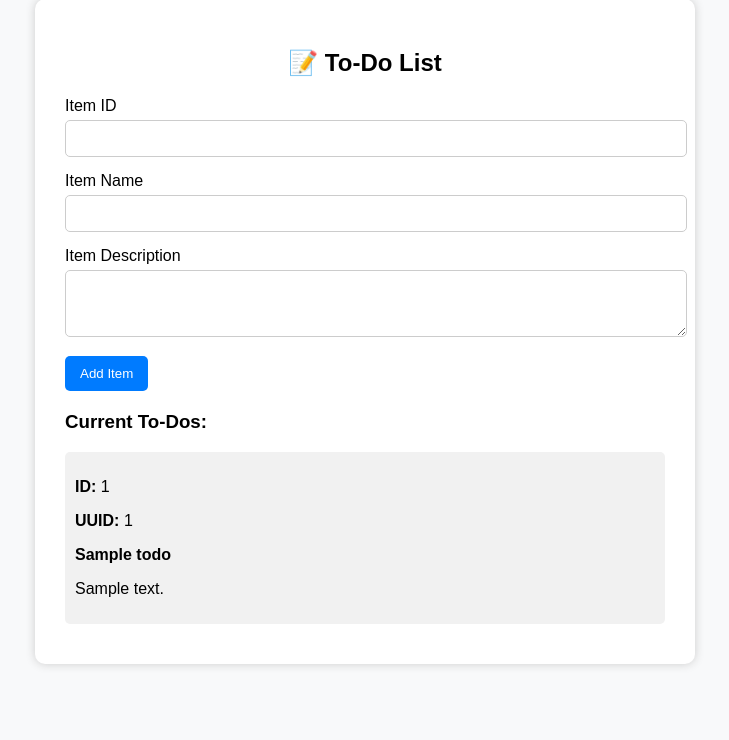
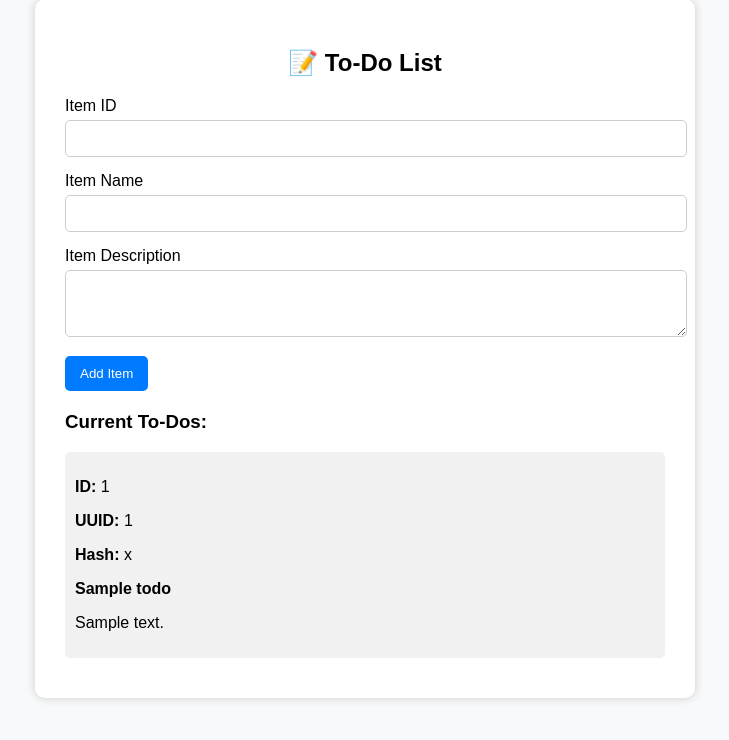
Before and after one commit to tusharwdesai/Flask-Demo, a Flask app: page /todo in a window 1280 px wide. Shown: the part 41-781 px from the top of the page, without its empty margins (275-1004 px from the left). Run offline with Flask 3, Linux system fonts and the light colour scheme; a database or web service that is not in the repository returns one stand-in record (values such as "Sample title").

Commit message:
hash added in todo

```diff
--- a/app.py
+++ b/app.py
@@ -3,6 +3,7 @@ from pymongo import MongoClient
 from urllib.parse import quote_plus
 from bson.objectid import ObjectId
 import uuid
+import hashlib
 
 
 # URL-encode the username and password
@@ -60,11 +61,14 @@ def add_todo():
     item_name = request.form.get('item_name')
     item_desc = request.form.get('item_desc')
     item_uuid = str(uuid.uuid4())
+    item_hash = hashlib.sha256(f"{item_id}{item_name}{item_desc}".encode()).hexdigest()
+
 
     if item_name and item_desc:
         todo_collection.insert_one({
            'item_id': item_id,
            'item_uuid': item_uuid,
+            'item_hash': item_hash,
             'name': item_name,
             'description': item_desc
         })
--- a/templates/todo.html
+++ b/templates/todo.html
@@ -72,6 +72,7 @@
         <div class="todo-item">
           <p><b>ID:</b> {{ todo.item_id }}</p>
            <p><b>UUID:</b> {{ todo.item_uuid }}</p>
+             <p><b>Hash:</b> {{ todo.item_hash }}</p>
             <strong>{{ todo.name }}</strong>
             <p>{{ todo.description }}</p>
         </div>
```
